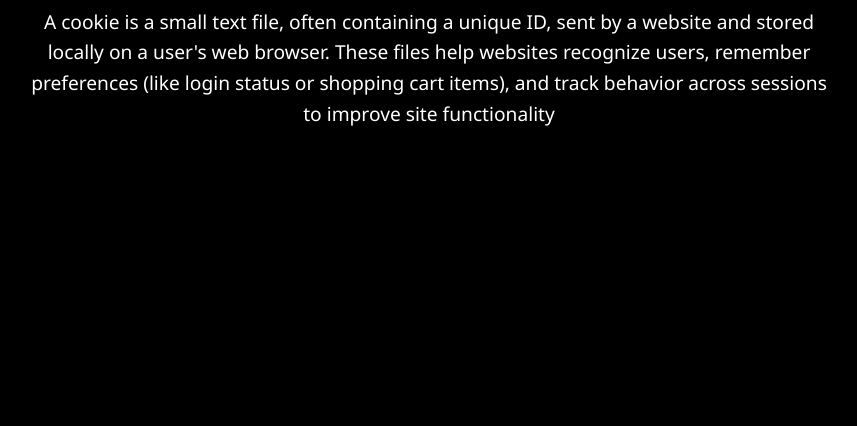
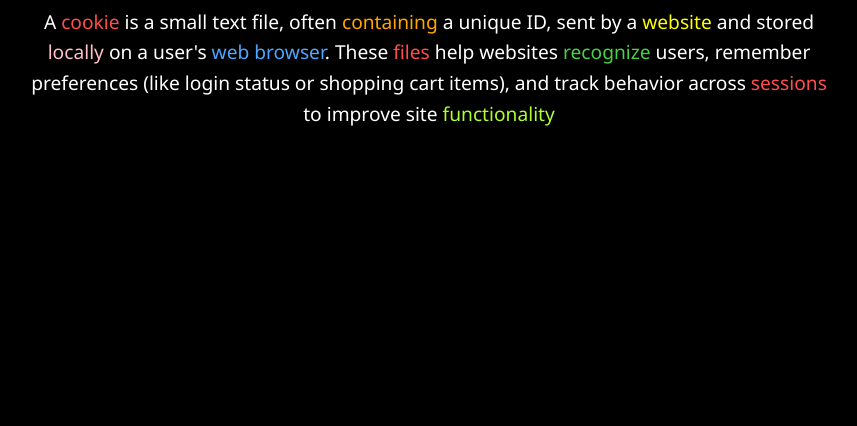
Before and after one commit to roop3754/cookie-assignment, a plain HTML site: page index.html in a window 1280 px wide. Shown: the part 371-797 px from the top of the page, without its empty margins (211-1068 px from the left). Drawn offline with Linux system fonts and the light colour scheme.

Commit message:
style my css

```diff
--- a/assets/styles/styles.css
+++ b/assets/styles/styles.css
@@ -34,3 +34,41 @@ body {
     line-height: 1.6;
     max-width: 800px;
 }
+
+/* --- Color Classes for Paragraph Span Tags --- */
+.red {
+     color: #ff4d4d;
+}
+.orange {
+     color: #ffa500;
+}
+
+.yellow {
+    color: #ffff00;
+}
+
+.pink {
+    color: #ffc0cb;
+}
+
+.blue {
+    color: #4da6ff;
+}
+
+.green {
+    color: #47d147;
+}
+
+.light-green {
+    color: #adff2f;
+}
+
+/* --- Overlay (The Dark Background Layer) --- */
+.overlay {
+    display: none;
+    position: fixed;
+    width: 100%;
+    height: 100%;
+    background: rgba(0, 0, 0, 0.85);
+    backdrop-filter: blur(4px);
+}
```
